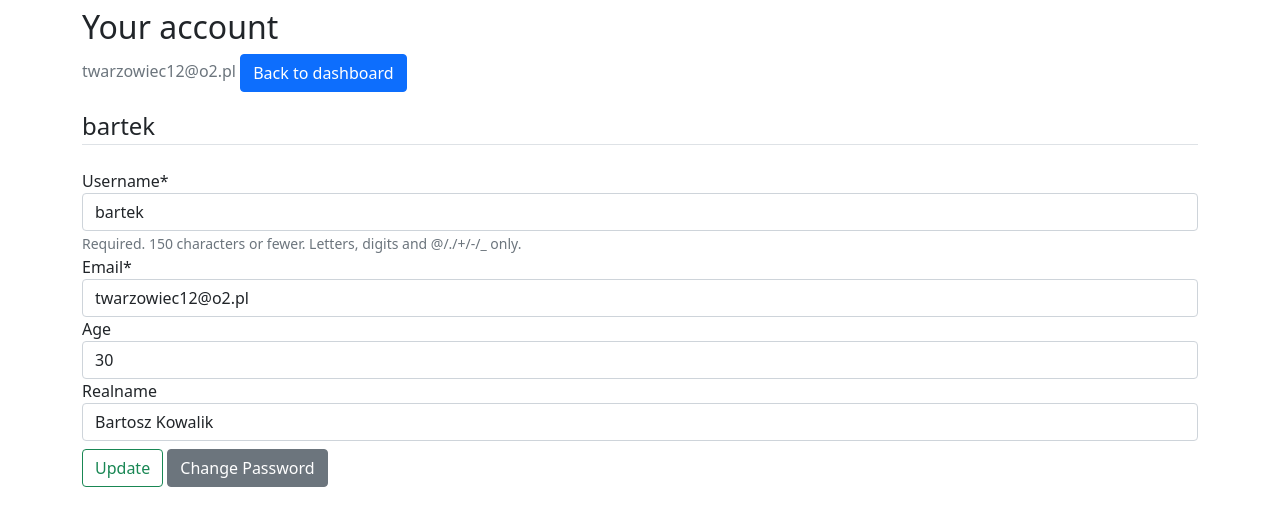
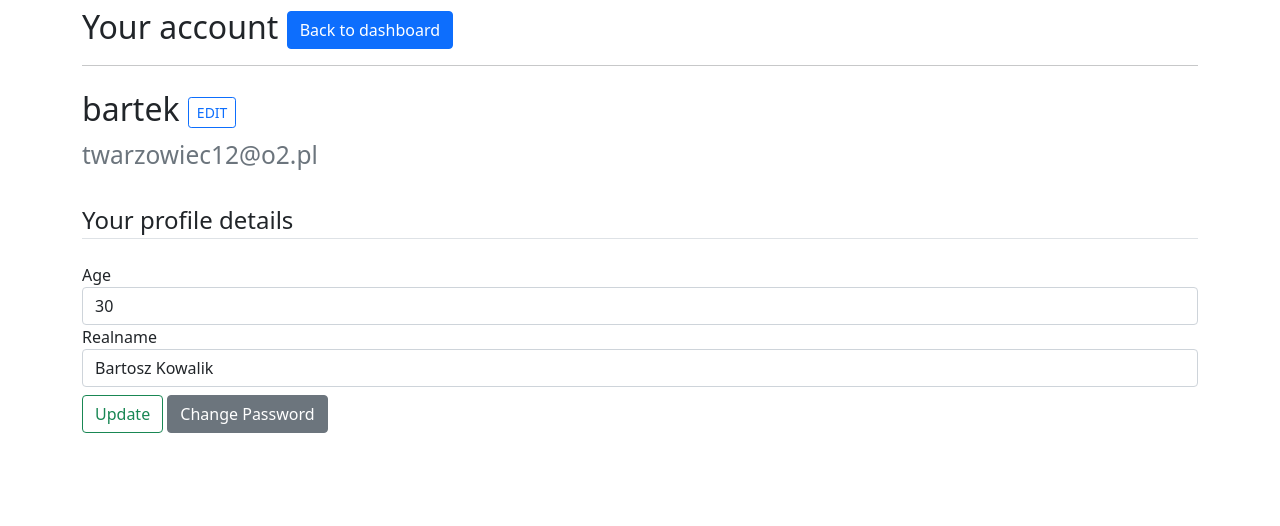
Before and after one commit to Twarzy/body_tracker, a Django app: page /profile/ in a window 1280 px wide. Shown: the part 56-582 px from the top of the page. Run offline with Django 3.2, Linux system fonts and the light colour scheme; a user stored in the database is signed in; data comes from the database, SQL or seed files in the repository; both versions use the stored data as it was after the commit; some libraries are stand-ins or nearby versions.

Commit message:
Profile page forms updated

```diff
--- a/users/forms.py
+++ b/users/forms.py
@@ -14,7 +14,6 @@ class UserRegisterForm(UserCreationForm):
 
 
 class UserUpdateForm(forms.ModelForm):
-    email = forms.EmailField()
 
     class Meta:
         model = User
@@ -26,10 +25,3 @@ class ProfileUpdateForm(forms.ModelForm):
     class Meta:
         model = Profile
         fields = ['age', 'realname']
-
-    # class UserUpdateForm(forms.ModelForm):
-    #     email = forms.EmailField(label='email')
-    #
-    #     class Meta:
-    #         model = User
-    #         fields = ['username', 'email']
--- a/users/templates/users/profile.html
+++ b/users/templates/users/profile.html
@@ -4,24 +4,49 @@
 
 <div class="content-section mt-2">
   <div class="form-group">
-        <h2 class="account-heading">Your account</h2>
-        <p class="text-secondary">{{ user.email }}
-        <a class="btn btn-primary" href="{% url 'dashboard' %}" role="button">Back to dashboard</a>
+    <h2 class="account-heading">Your account
+        <a class="btn btn-primary" href="{% url 'dashboard' %}" role="button">
+            Back to dashboard
+        </a>
+    </h2>
+  </div>
+  <hr>
+  <div class="form-group mt-4">
+    <p class="h2">{{ user.username }}
+    {% if not activated %}
+        <a class="btn btn-outline-primary btn-sm" href="{% url 'profile'%}?change=yes" role="button">
+            EDIT
+        </a>
     </p>
-      </div>
-       <form method="POST" enctype="multipart/form-data">
+    {% endif %}
+      <p class="h3"><small class="text-muted">{{ user.email }}</small>
+    </p>
+
+  {% if activated %}
+    <form method="POST" >
         {% csrf_token %}
-            <fieldset>
-                <legend class="border-bottom mb-4">{{ user.username }}</legend>
+        <fieldset class="mb-2">
          {{ u_form|crispy }}
+        </fieldset>
+        <button class="btn btn-outline-success" type="submit">Update</button>
+        <a class="btn btn-outline-danger btn-sm" href="{% url 'profile'%}" role="button">Cancel</a>
+    </form>
+    {% endif %}
+
+    <form method="POST" class="mb-4">
+       {% csrf_token %}
+        <fieldset {% if activated %} disabled {% endif %}>
+            <legend class="border-bottom mt-4 mb-4">Your profile details</legend>
             {{ p_form|crispy }}
         </fieldset>
+        {% if not activated %}
         <div class="form-group mt-2">
            <button class="btn btn-outline-success" type="submit">Update</button>
            <a class="btn btn-secondary" href="{% url 'password_change' %}" role="button">Change Password</a>
         </div>
-
+        {% endif %}
     </form>
+    </div>
 </div>
 
 {% endblock %}
--- a/users/views.py
+++ b/users/views.py
@@ -21,25 +21,36 @@ def register(request):
     return render(request, 'users/register.html', {'form': form})
 
 
-@login_required()
+
+@login_required
 def profile(request):
     if request.method == 'POST':
         u_form = UserUpdateForm(request.POST, instance=request.user)
         p_form = ProfileUpdateForm(request.POST, instance=request.user.profile)
 
-        if u_form.is_valid() and p_form.is_valid():
+#TODO BUG - if u_form is not valied (username already taken) p_form is overwrite profile model as blank
+
+        if u_form.is_valid():
             u_form.save()
+            messages.success(request, 'Your account has been changed')
+            return redirect('profile')
+
+
+        elif p_form.is_valid():
             p_form.save()
-            messages.success(request, 'Your account has been updated')
+            messages.success(request, 'Your profile details has been updated')
             return redirect('profile')
 
     else:
         u_form = UserUpdateForm(instance=request.user)
         p_form = ProfileUpdateForm(instance=request.user.profile)
 
+    activated = request.GET.get('change')
+
     context = {
         'u_form': u_form,
-        'p_form': p_form
+        'p_form': p_form,
+        'activated': activated
     }
 
     return render(request, 'users/profile.html', context)
```
Also changed, not shown: bst/templates/bst/dashboard_all.html (added, +60 -0 lines), db.sqlite3. Lines whose indentation alone changed are shown as unchanged.
